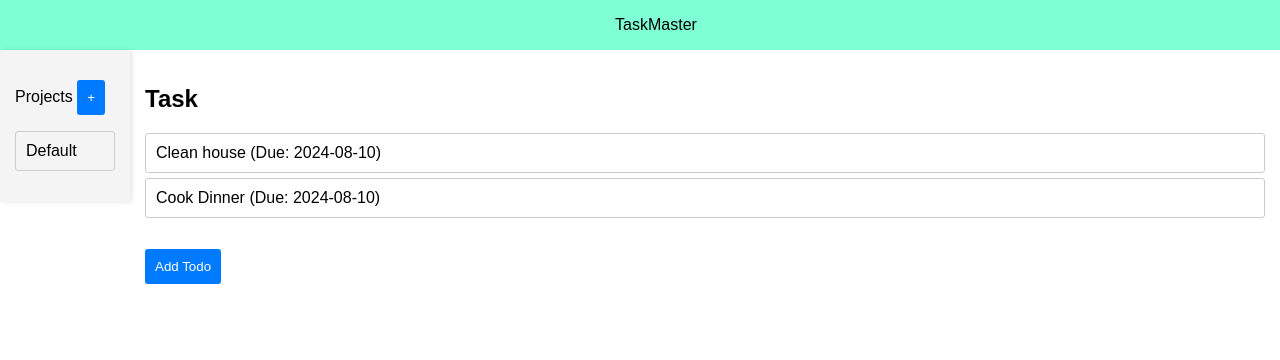
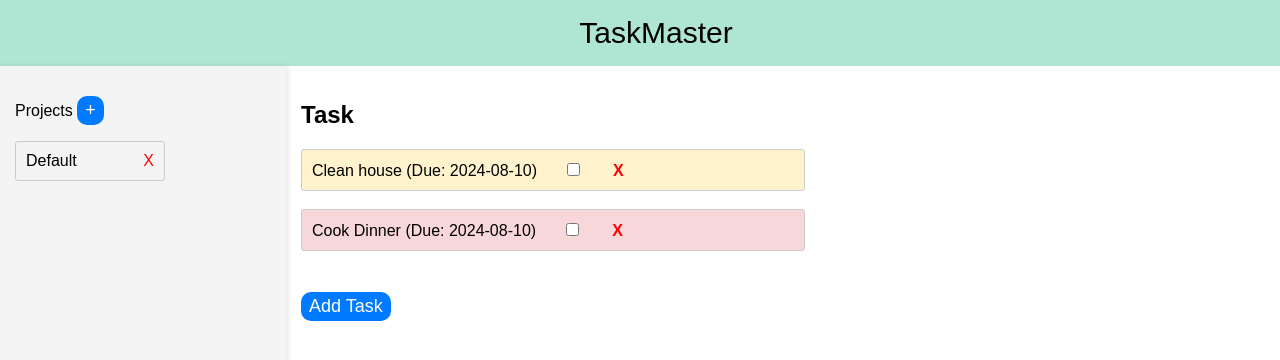
Before and after one commit to junfengl95/odin_todo, a website built with webpack: page dist/index.html in a window 1280 px wide. Shown: the top 360 px of the page. Built offline with nearby package versions, Linux system fonts and the light colour scheme.

Commit message:
completed functions of todo

```diff
--- a/src/domManager.js
+++ b/src/domManager.js
@@ -1,16 +1,40 @@
 import todoManager from "./todoManager";
 
 const domManager = (() => {
-    const renderProjects = (projects) => {
+    const renderProjects = () => {
+
         const projectList = document.getElementById('project-list');
         projectList.innerHTML = '';
-        projects.forEach(project => {
+        todoManager.projects.forEach((project, index) => {
+
             const projectItem = document.createElement('li');
             projectItem.textContent = project.name;
+            projectItem.className = 'project-item';
+
+            // Create delete-btn to remove projects
+            const removeBtn = document.createElement('span');
+            removeBtn.textContent = 'X';
+            removeBtn.className = 'remove-project-btn';
+
+            removeBtn.addEventListener('click', (e) => {
+                e.stopPropagation();
+                if (confirm('Are you sure you want to delete this project?')){
+                    todoManager.removeProject(index);
+                    renderProjects();
+                    // Re0render if there is a current Project
+                    if (todoManager.currentProject){
+                        renderTodos(todoManager.getTodosFromProject());
+                    }
+                }
+            });
+
+
             projectItem.addEventListener('click', () => {
                 todoManager.setCurrentProject(project.name);
                 renderTodos(todoManager.getTodosFromProject());
             });
+
+            projectItem.append(removeBtn);
             projectList.appendChild(projectItem);
         });
     };
@@ -19,6 +43,9 @@ const domManager = (() => {
         const todoList = document.getElementById('todo-list');
         todoList.innerHTML = '';
         todos.forEach((todo, index) => { // include index to ensure correct replacement
+            const todoContainer = document.createElement('div');
+            todoContainer.classList.add('todo-container');
+
             const todoItem = document.createElement('li');
             todoItem.textContent = `${todo.title} (Due: ${todo.dueDate})`;
 
@@ -27,10 +54,61 @@ const domManager = (() => {
                 openUpdateTodoDialog(todo, index);
             });
 
+            // Add a checkbox to toggle completion status
+            const checkbox = document.createElement('input');
+            checkbox.type = 'checkbox';
+            checkbox.checked = todo.completed;
+            checkbox.classList.add('todo-checkbox');
+            checkbox.addEventListener('click', (e) => {
+                e.stopPropagation(); // Prevent the update dialog from opening
+                todo.toggleComplete();
+                todoManager.saveToLocalStorage();
+                renderTodos(todos);
+            });
+
+            // Delete button to remove todos
+            const deleteBtn = document.createElement('span');
+            deleteBtn.textContent = 'X';
+            deleteBtn.classList.add('delete-btn');
+            deleteBtn.addEventListener('click', (e) => {
+                e.stopPropagation();
+                if (confirm('Are you sure you want to delete this task?')){
+                    todoManager.removeTodoFromProject(index);
+                    todoManager.saveToLocalStorage();
+                    renderTodos(todos);
+                }
+            })
+
+            // Set the background color based on priority
+            todoItem.style.backgroundColor = getPriorityColor(todo.priority);
+
+            // Add a class to todoItem if it is completed
+            if (todo.completed){
+                todoItem.classList.add('completed-todo');
+            }
+
             todoList.appendChild(todoItem);
+            todoItem.appendChild(checkbox);
+            todoItem.appendChild(deleteBtn);
+            todoList.appendChild(todoContainer);
         });
     };
 
+    // Helper function to get color based on priority
+    const getPriorityColor = (priority) => {
+        // Apply background color based on priority
+        switch (priority) {
+            case 'low':
+                return '#d4edda';
+            case 'medium':
+                return '#fff3cd';
+            case 'high':
+                return '#f8d7da';
+        }
+    };
+
+
+    // helper function to open update dialog
     const openUpdateTodoDialog = (todo, index) => {
         const updateDialog = document.getElementById('update-todo-dialog');
         const updateTodoForm = document.getElementById('update-todo-form');
--- a/src/projectFactory.js
+++ b/src/projectFactory.js
@@ -5,8 +5,8 @@ const projectFactory = (name) => {
         todos.push(todo);
     };
 
-    const removeTodo = (todoTitle) => {
-        todos = todos.filter(todo => todo.title !== todoTitle);
+    const removeTodo = (index) => {
+        todos.splice(index, 1); // Remove todo by index
     };
 
     const getTodos = () => {
--- a/src/styles.css
+++ b/src/styles.css
@@ -7,9 +7,10 @@ body {
 
 nav {
     width: 100%;
+    font-size: 30px;
     text-align: center;
     padding: 1rem;
-    background-color: aquamarine;
+    background-color: rgb(175, 230, 211);
 }
 
 #contents {
@@ -18,8 +19,8 @@ nav {
 }
 
 #sidebar {
-    width: 100px;
-    height: 100%;
+    width: 20vw;
+    height: 100vh;
     background-color: #f4f4f4;
     padding: 15px;
     box-shadow: 2px 0 5px rgba(0, 0, 0, 0.1);
@@ -37,18 +38,38 @@ nav {
 
 #project-list li, #todo-list li {
     padding: 10px;
-    margin-bottom: 5px;
+    margin-bottom: 10px;
     border: 1px solid #ccc;
     border-radius: 3px;
+    width: 50%;
+}
+
+.project-item {
+    display: flex;
+    justify-content: space-between;
+    align-items: center;
+    padding: 8px;
+    cursor: pointer;
+}
+
+.remove-project-btn {
+    color: red;
+    cursor: pointer;
+    margin-left: 10px;
+}
+
+.remove-project-btn:hover {
+    color: darkred;
 }
 
 button {
     margin-top: 15px;
-    padding: 10px;
+    padding: 4px 8px;
+    font-size: large;
     border: none;
     background-color: #007bff;
     color: white;
-    border-radius: 3px;
+    border-radius: 10px;
     cursor: pointer;
 }
 
@@ -135,3 +156,25 @@ menu button {
     padding: 0.3em 0.3em;
     cursor: pointer;
 }
+
+.todo-container {
+    display: flex;
+    align-items: center;
+    margin-bottom: 8px;
+}
+
+.todo-checkbox {
+    margin-left: 30px;
+}
+
+.completed-todo {
+    text-decoration: line-through;
+    opacity: 0.6;
+}
+
+.delete-btn {
+    cursor: pointer;
+    margin-left: 30px;
+    color: red;
+    font-weight: bold;
+}
--- a/src/todoManager.js
+++ b/src/todoManager.js
@@ -100,11 +100,17 @@ const todoManager = (() => {
         saveToLocalStorage();
     };
 
-    const removeProject = (projectName) => {
-        projects = projects.filter((project) => project.name !== name);
-        if (currentProject.name === name){
-            currentProject = project.length > 0 ? projects[0] : null;
+    const removeProject = (index) => {
+        projects.splice(index, 1);
+
+        // Update current Project
+        if (projects.length > 0) {
+            // Set the previous project as the current project if it exist
+            currentProject = projects[Math.min(index, projects.length -1)];
+        } else {
+            currentProject = null;
         }
+
         saveToLocalStorage();
     };
 
@@ -160,6 +166,8 @@ const todoManager = (() => {
     loadFromLocalStorage(); // Initialize project with todos
 
     return {
+        projects,
+        currentProject,
         addProject,
         removeProject,
         setCurrentProject,
```
Also changed, not shown: dist/index.html, dist/main.js (added), 1 other file.
